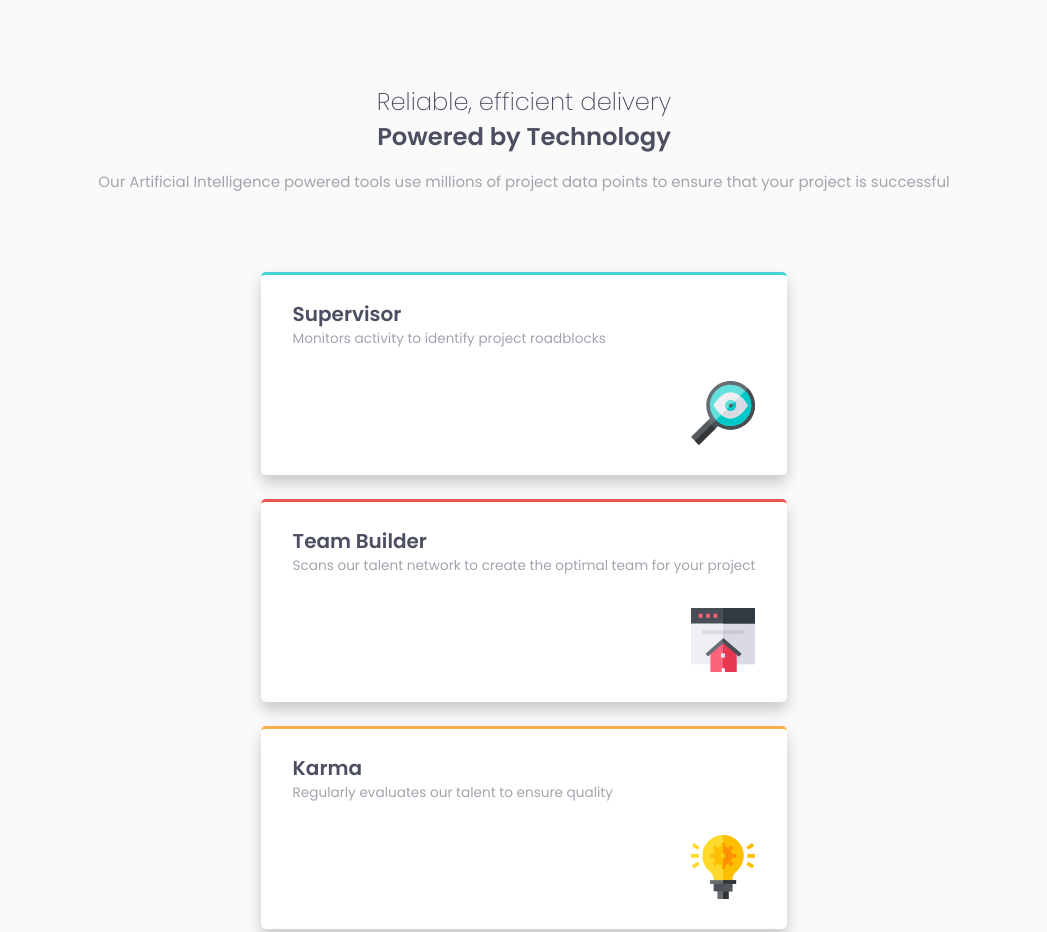
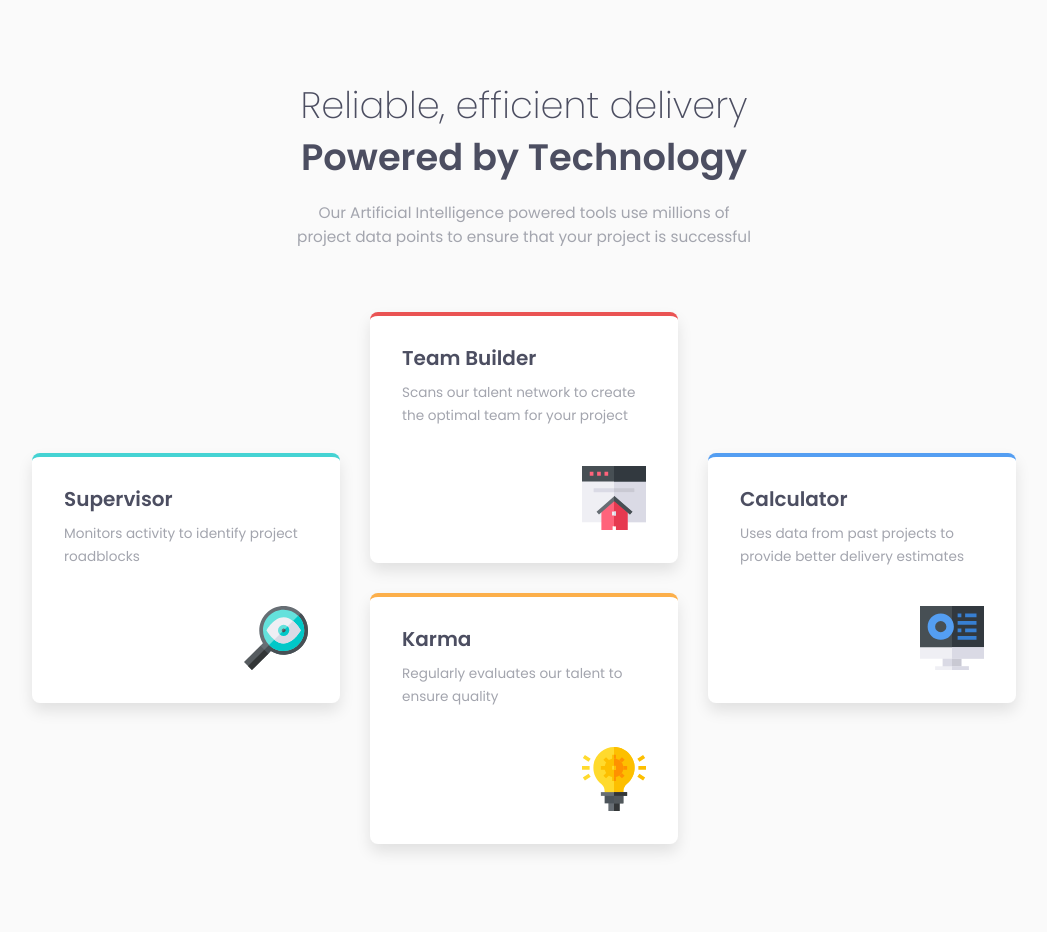
Before and after one commit to Daugus/fm-four-card-feature, a website: page index.html in a window 1280 px wide. Shown: the top 932 px of the page, without its empty margins (116-1163 px from the left). After the commit the page ends 908 px from the top, so only its background shows below. Drawn offline with Linux system fonts and the light colour scheme.

Commit message:
finished mobile version and added desktop version

```diff
--- a/scss/abstract/_base.scss
+++ b/scss/abstract/_base.scss
@@ -14,7 +14,7 @@ body {
   flex-direction: column;
   align-items: center;
 
-  font-size: 0.9375rem;
+  font-size: 0.9575rem;
 
   font-family: 'Poppins', sans-serif;
   color: $clr-neutral;
@@ -23,9 +23,17 @@ body {
 
   & > * {
     margin-inline: 2rem;
+
+    @media (min-width: 1000px) {
+      margin: 0;
+    }
   }
 }
 
 img {
   max-width: 100%;
 }
+
+p {
+  line-height: 1.6;
+}
--- a/scss/components/_body.scss
+++ b/scss/components/_body.scss
@@ -4,6 +4,20 @@ main {
   display: grid;
 
   grid-template-columns: 1fr;
+  grid-template-areas: 'supervisor' 'team' 'karma' 'calculator';
   gap: 1.5rem;
-  margin-block: 4rem;
+  margin-block: 3.8rem 4rem;
+
+  @media (min-width: 1000px) {
+    grid-template-columns: repeat(3, 1fr);
+    grid-template-areas:
+      '. team .'
+      'supervisor team calculator'
+      'supervisor karma calculator'
+      '. karma .';
+
+    gap: 1.875rem;
+    max-width: 76.875vw;
+    margin-top: 3.9rem;
+  }
 }
--- a/scss/components/_card.scss
+++ b/scss/components/_card.scss
@@ -4,11 +4,11 @@
   display: flex;
   flex-direction: column;
 
-  border-top: 3px solid black;
-  border-radius: 5px;
-  box-shadow: 0px 8px 15px rgba(0, 0, 0, 0.2);
+  border-top: 4px solid white;
+  border-radius: 8px;
+  box-shadow: 0px 8px 15px rgba(0, 0, 0, 0.1);
 
-  padding: 1.5rem 2rem;
+  padding: 1.35rem 1.5rem 1.2rem 1.8rem;
   background: white;
 
   &__text > * {
@@ -17,31 +17,51 @@
 
   &__title {
     font-size: 1.25rem;
+    margin-bottom: 0.2rem;
     color: $clr-neutral-dark;
   }
 
   &__body {
     font-size: 0.85rem;
+    line-height: 1.7;
   }
 
   &__icon {
     align-self: flex-end;
-    margin-top: 2rem;
+    margin-top: 1.9rem;
+    transform: scale(0.9);
   }
 
   &--supervisor {
     border-color: $clr-supervisor;
+    grid-area: supervisor;
   }
 
   &--team {
     border-color: $clr-team;
+    grid-area: team;
   }
 
   &--karma {
     border-color: $clr-karma;
+    grid-area: karma;
   }
 
   &--calculator {
     border-color: $clr-calculator;
+    grid-area: calculator;
+  }
+
+  @media (min-width: 1000px) {
+    padding: 1.7rem 2rem 1.7rem 2rem;
+
+    &__title {
+      padding-bottom: 0.3rem;
+    }
+
+    &__icon {
+      margin-top: 2.4rem;
+      transform: unset;
+    }
   }
 }
--- a/scss/components/_header.scss
+++ b/scss/components/_header.scss
@@ -4,7 +4,7 @@
   text-align: center;
 
   &__title {
-    margin-top: 5.25rem;
+    margin-top: 5.1rem;
     font-size: 1.515rem;
     font-weight: 200;
     color: $clr-neutral-dark;
@@ -13,4 +13,17 @@
       font-weight: 600;
     }
   }
+  @media (min-width: 1000px) {
+    max-width: 36vw;
+
+    .header__title {
+      font-size: 2.3rem;
+      line-height: 1.4;
+      margin-block: 5rem 1.1rem;
+    }
+
+    .header__body {
+      margin: 0;
+    }
+  }
 }
```
Also changed, not shown: main.css.
